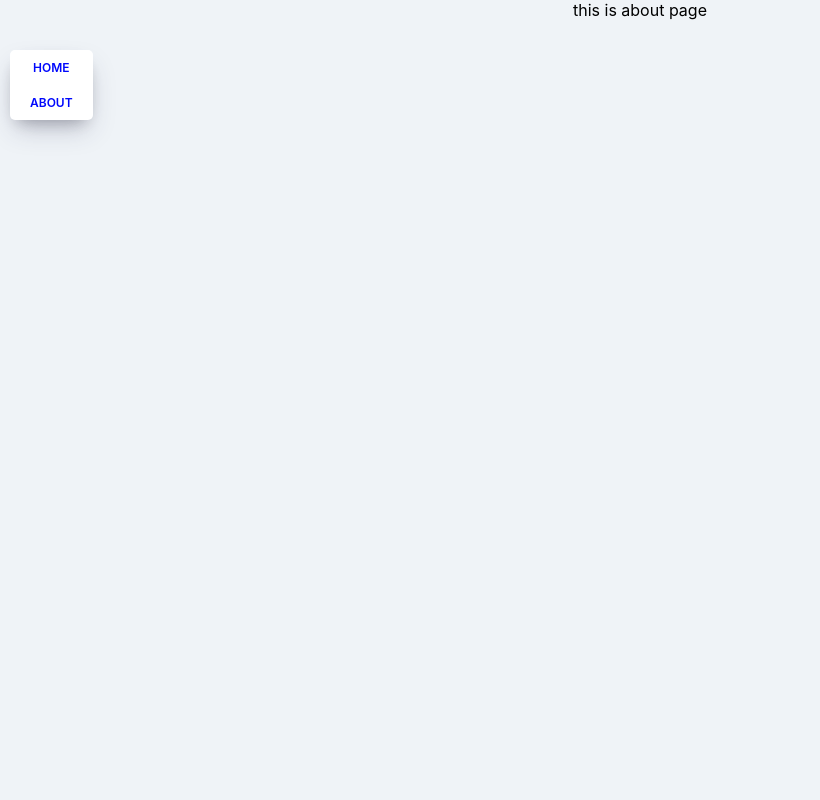
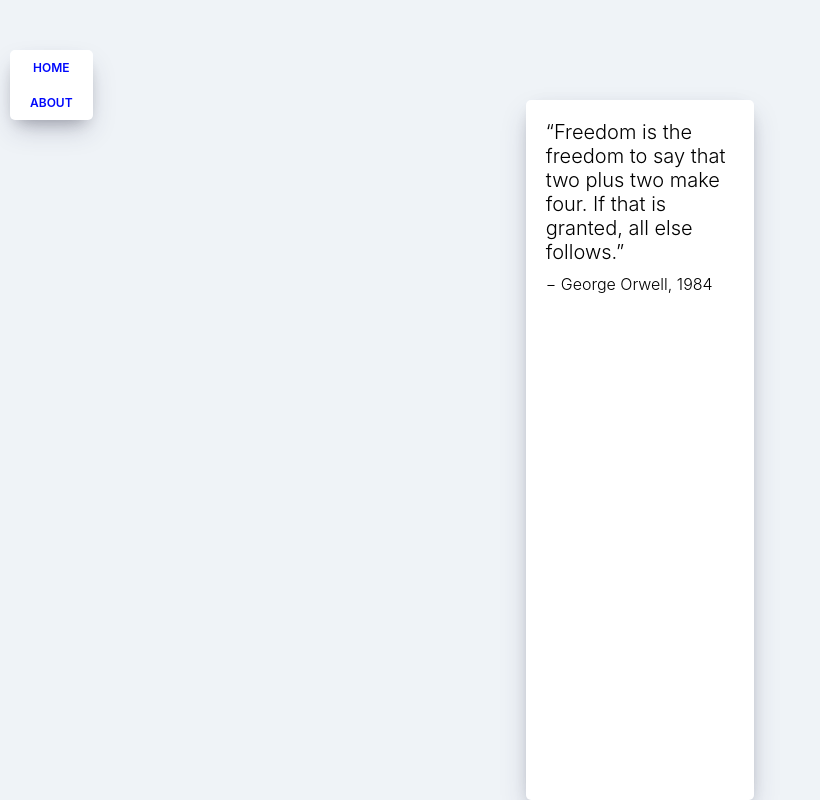
Before and after one commit to Hyeon-Uk/movie-app, a React (Create React App) app: page /#/about in a window 1280 px wide. Shown: the whole page, without its empty margins (0-820 px from the left). Built offline with nearby package versions, Linux system fonts and the light colour scheme.

Commit message:
Building the Navigation

```diff
--- /dev/null
+++ b/src/routes/About.css
@@ -0,0 +1,21 @@
+.about__container{
+    box-shadow: 0 13px 27px -5px rgba(50, 50, 93, 0.25),
+    0 8px 16px -8px rgba(0, 0, 0, 0.3), 0 -6px 16px -6px rgba(0, 0, 0, 0.025);
+    padding:20px;
+    border-radius:5px;
+    background-color:white;
+    margin:0 auto;
+    margin-top:100px;
+    max-width:25%;
+    font-weight:300;
+
+}
+
+.about__container span:first-child{
+    font-size:20px;
+}
+
+.about__container span:last-child{
+    display:block;
+    margin-top:10px;
+}
--- a/src/routes/About.js
+++ b/src/routes/About.js
@@ -1,8 +1,14 @@
 import React from 'react';
-
+import "./About.css";
 function About(){
     return(
-        <span>this is about page</span>
+        <div className="about__container">
+      <span>
+        “Freedom is the freedom to say that two plus two make four. If that is
+        granted, all else follows.”
+      </span>
+      <span>− George Orwell, 1984</span>
+    </div>
     );
 }
 
```
Also changed, not shown: 1 other file (tests, documents, lock files or other folders).
